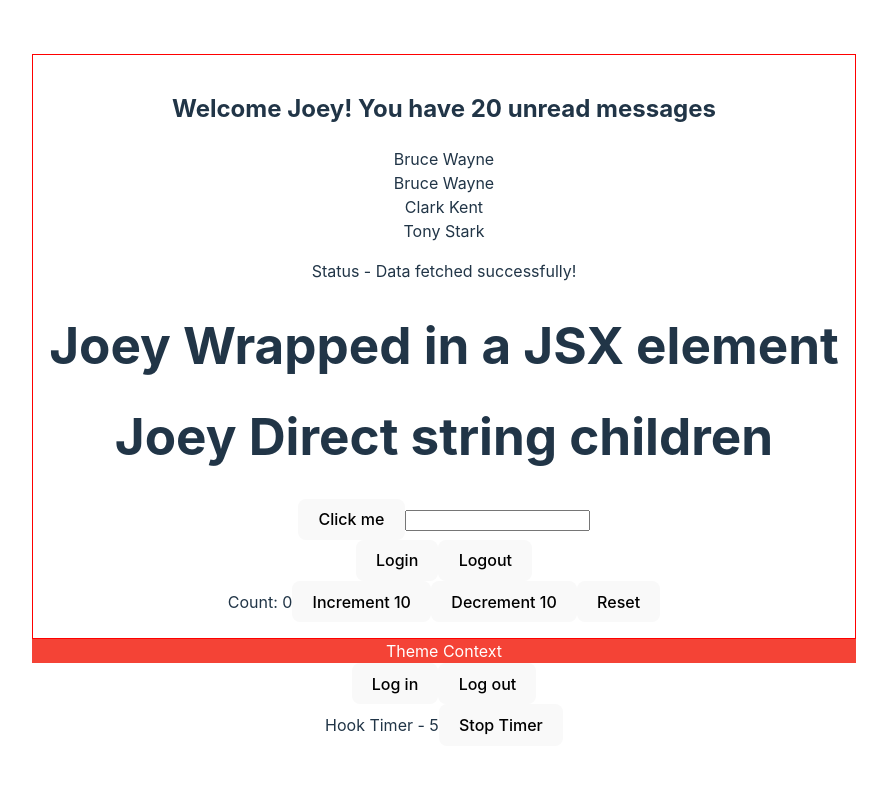
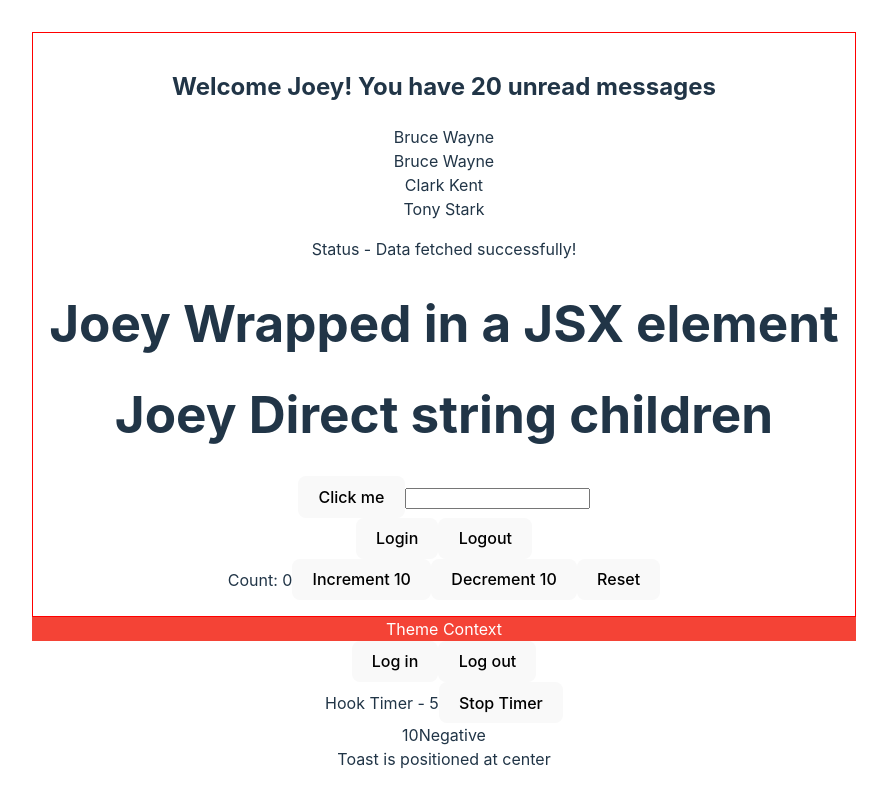
Before and after one commit to JtMeulen/react-ts-demo, a React (Vite) app: page / in a window 1280 px wide. Shown: the whole page, without its empty margins (196-1083 px from the left). Built offline with nearby package versions, Linux system fonts and the light colour scheme.

Commit message:
feat: restricted props

```diff
--- a/src/App.tsx
+++ b/src/App.tsx
@@ -15,6 +15,8 @@ import { Box } from "./components/context/Box";
 import { UserContextProvider } from "./components/context/UserContext";
 import { User } from "./components/context/User";
 import { UseRefMutable } from "./components/UseRefMutable";
+import { RandomNumber } from "./components/RestrictedProps";
+import { Toast } from "./components/TemplateLiteral";
 
 function App() {
   return (
@@ -51,6 +53,8 @@ function App() {
         <Box />
         <User />
         <UseRefMutable />
+        <RandomNumber value={10} isNegative />
+        <Toast position={"center"} />
       </UserContextProvider>
     </ThemeContextProvider>
   );
--- /dev/null
+++ b/src/components/RestrictedProps.tsx
@@ -0,0 +1,39 @@
+type RandomNumberType = {
+  value: number;
+};
+
+type PositiveType = RandomNumberType & {
+  isPositive: boolean;
+  isNegative?: never;
+  isZero?: never;
+};
+
+type NegativeType = RandomNumberType & {
+  isNegative: boolean;
+  isPositive?: never;
+  isZero?: never;
+};
+
+type ZeroType = RandomNumberType & {
+  isZero: boolean;
+  isPositive?: never;
+  isNegative?: never;
+};
+
+type RandomNumberProps = PositiveType | NegativeType | ZeroType;
+
+export const RandomNumber = ({
+  value,
+  isPositive,
+  isNegative,
+  isZero,
+}: RandomNumberProps) => {
+  return (
+    <div>
+      <span>{value}</span>
+      {isPositive && <span>Positive</span>}
+      {isNegative && <span>Negative</span>}
+      {isZero && <span>Zero</span>}
+    </div>
+  );
+};
--- /dev/null
+++ b/src/components/TemplateLiteral.tsx
@@ -0,0 +1,22 @@
+/**
+ * Can be positioned at one of:
+ * top-left      top-center      top-right
+ * center-left   center          center-right
+ * bottom-left   bottom-center   bottom-right
+ */
+
+type VerticalPosition = "center" | "top" | "bottom";
+type HorizontalPosition = "left" | "center" | "right";
+
+// We exclude "center-center" because it's not a valid position, we allow for "center" instead
+type Position =
+  | Exclude<`${VerticalPosition}-${HorizontalPosition}`, "center-center">
+  | "center";
+
+type ToastProps = {
+  position: Position;
+};
+
+export const Toast = ({ position }: ToastProps) => {
+  return <div>Toast is positioned at {position}</div>;
+};
```
